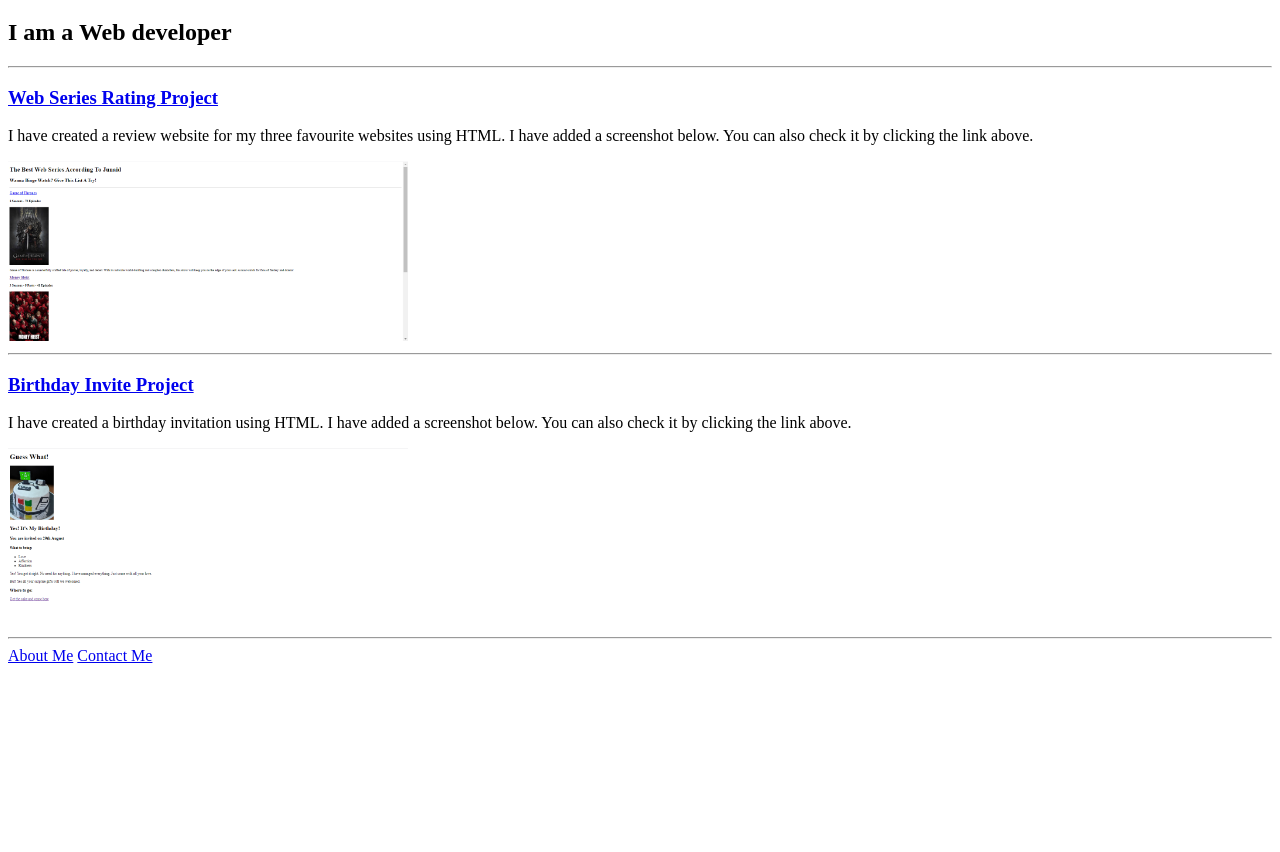
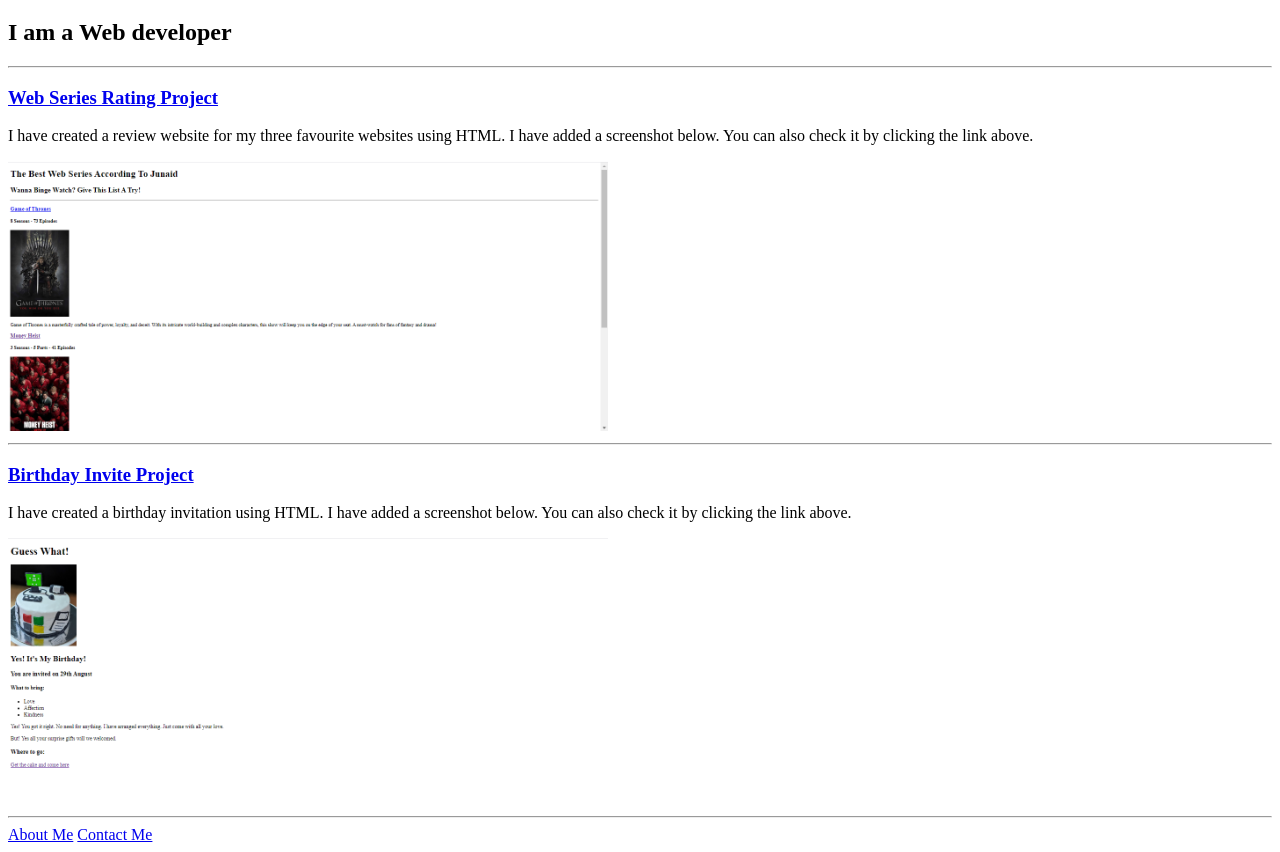
Before and after one commit to JunaidHasssan/html-portfolio, a plain HTML site: page index.html in a window 1280 px wide. Shown: the part 61-913 px from the top of the page. Before the commit the page ends 800 px from the top, so only its background shows below. Drawn offline with Linux system fonts and the light colour scheme.

Commit message:
index.html

```diff
--- a/index.html
+++ b/index.html
@@ -11,11 +11,11 @@
     <hr>
     <h3><a href="./public/Webseries-Ranking.html"> Web Series Rating Project</a> </h3>
     <P>I have created a review website for my three favourite websites using HTML. I have added a screenshot below. You can also check it by clicking the link above.</P>
-        <img src="./assets/images/WebSeries-Review-Project.png" alt="PREVIEW OF MY Web-Series-Rating-Project" width="400" >
+        <img src="./assets/images/WebSeries-Review-Project.png" alt="PREVIEW OF MY Web-Series-Rating-Project" width="600" >
     <hr>
         <h3><a href="./public/birthday-invite.html">Birthday Invite Project</a></h3>
         <p>I have created a birthday invitation using HTML. I have added a screenshot below. You can also check it by clicking the link above.</p>
-    <img src="./assets/images/Birthday-Project.png" width="400" alt="Preview of my Birthday Invitation Project">
+    <img src="./assets/images/Birthday-Project.png" width="600" alt="Preview of my Birthday Invitation Project">
     <hr>
     <a href="./public/about.html">About Me</a> <a href="./public/contact.html">Contact Me</a>
 </body>
```
